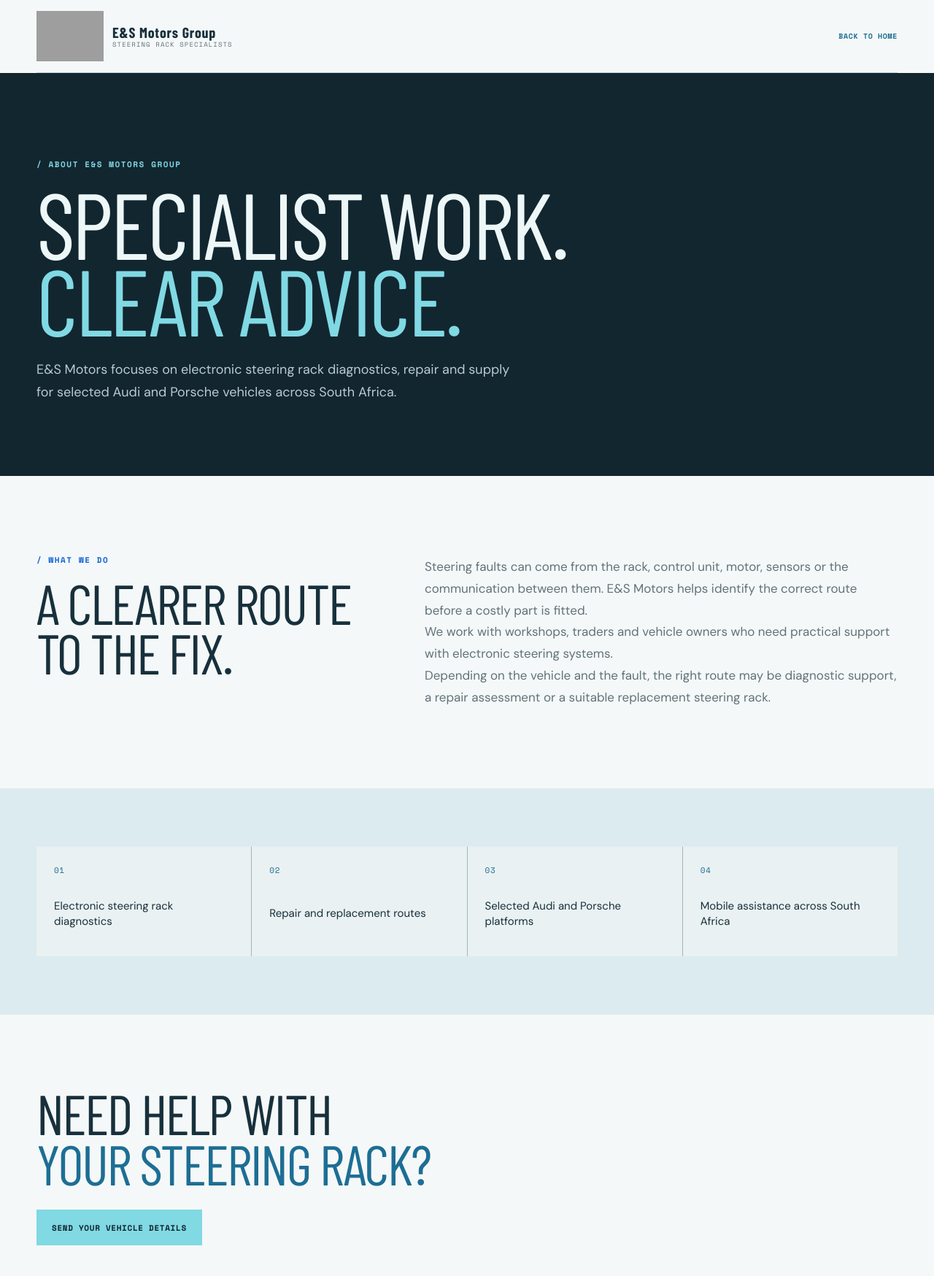
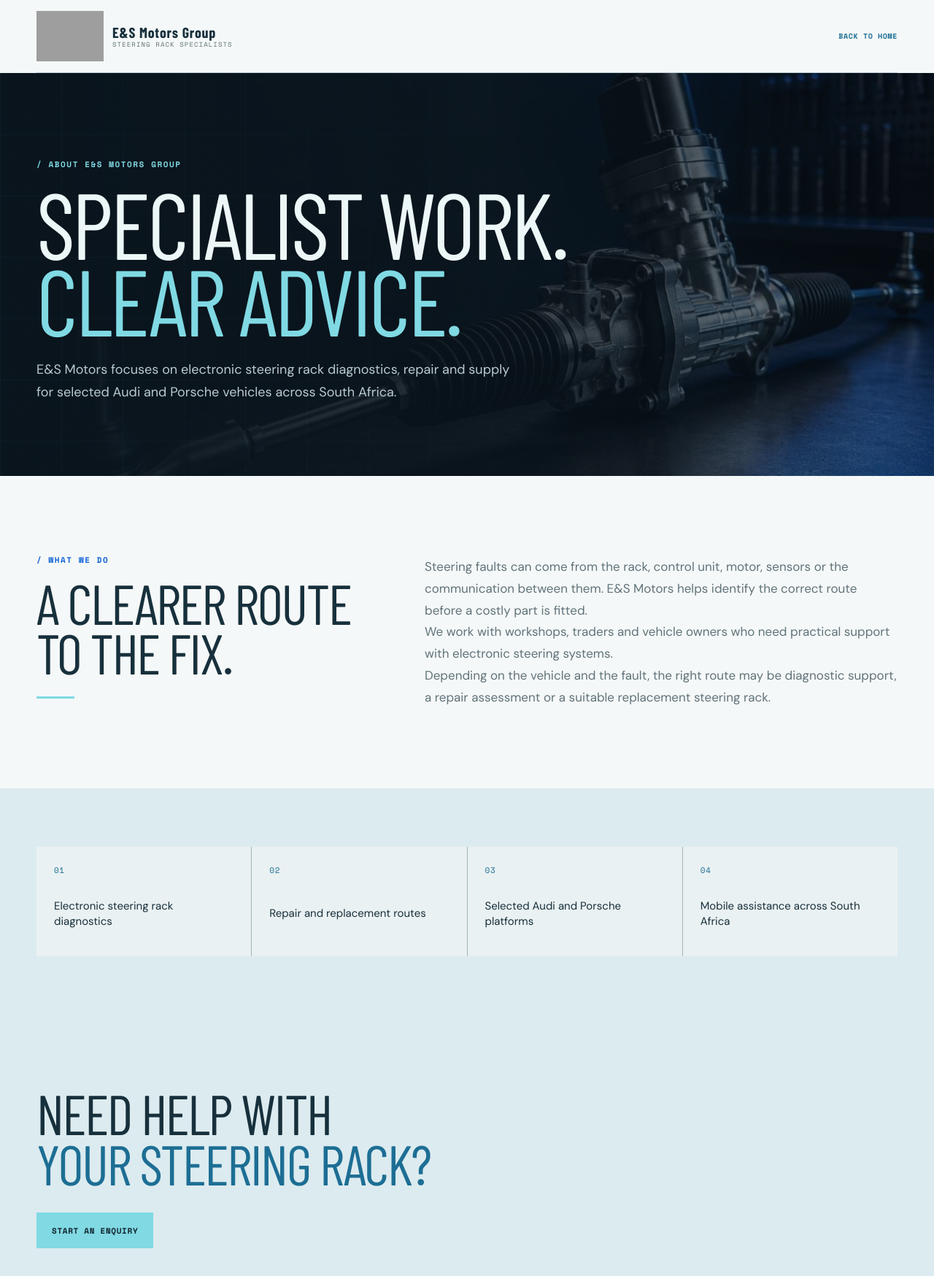
Before and after one commit to TreamerCC47/E-S-Motors, a React (Vite) app: page /about in a window 1280 px wide. Shown: the top 1748 px of the page at 73% size. Built offline with nearby package versions, Linux system fonts and the light colour scheme; grey boxes are pictures that could not be loaded.

Commit message:
abt and Ms

```diff
--- a/src/App.tsx
+++ b/src/App.tsx
@@ -202,6 +202,15 @@ const [selectedModel, setSelectedModel] =
 const [requestVehicle, setRequestVehicle] = useState('');
 const [requestType, setRequestType] = useState('');
 const selectedVehicle = vehicleDetails[selectedModel];
+  useEffect(() => {
+    if (window.location.hash === '#request') {
+      window.requestAnimationFrame(() => {
+        document.getElementById('request')?.scrollIntoView({
+          behavior: 'smooth',
+        });
+      });
+    }
+  }, []);
 
   const scrollTo = (id: string) => {
     setMenuOpen(false);
--- a/src/index.css
+++ b/src/index.css
@@ -721,9 +721,31 @@ button, a { -webkit-tap-highlight-color: transparent; }
 }
 
 .inner-page-hero {
+  position: relative;
+  isolation: isolate;
   padding: 120px 0 100px;
-  background: #122630;
+  background:
+    linear-gradient(
+      90deg,
+      rgba(10, 21, 30, .98) 0%,
+      rgba(10, 21, 30, .88) 46%,
+      rgba(10, 21, 30, .48) 100%
+    ),
+    url('/steering-rack-hero.jpg') center / cover;
   color: #edf7f7;
+}
+.inner-page-hero::after {
+  position: absolute;
+  z-index: -1;
+  inset: 0;
+  content: '';
+  opacity: .16;
+  background-image:
+    linear-gradient(rgba(128, 217, 227, .25) 1px, transparent 1px),
+    linear-gradient(90deg, rgba(128, 217, 227, .25) 1px, transparent 1px);
+  background-size: 84px 84px;
+  mask-image: linear-gradient(to right, black, transparent 78%);
+  pointer-events: none;
 }
 
 .inner-page-hero .eyebrow {
@@ -920,3 +942,28 @@ button, a { -webkit-tap-highlight-color: transparent; }
     width: 100%;
   }
 }
+.inner-page-action {
+  background: #dcebef;
+}
+
+.inner-page-action .button-primary,
+.inner-page-service-note .button-primary {
+  margin-top: 4px;
+}
+
+.inner-page-content {
+  background: #f5f8f8;
+}
+
+.inner-page-copy:first-child {
+  position: relative;
+}
+
+.inner-page-copy:first-child::after {
+  display: block;
+  width: 52px;
+  height: 3px;
+  margin-top: 26px;
+  content: '';
+  background: #80d9e3;
+}
--- a/src/pages/about.tsx
+++ b/src/pages/about.tsx
@@ -96,7 +96,7 @@ export default function AboutPage() {
           <div className="container-wide">
             <h2 className="display">Need help with<br /><span>your steering rack?</span></h2>
             <a className="button-primary" href="/#request">
-              Send your vehicle details
+             Start an enquiry
             </a>
           </div>
         </section>
```
